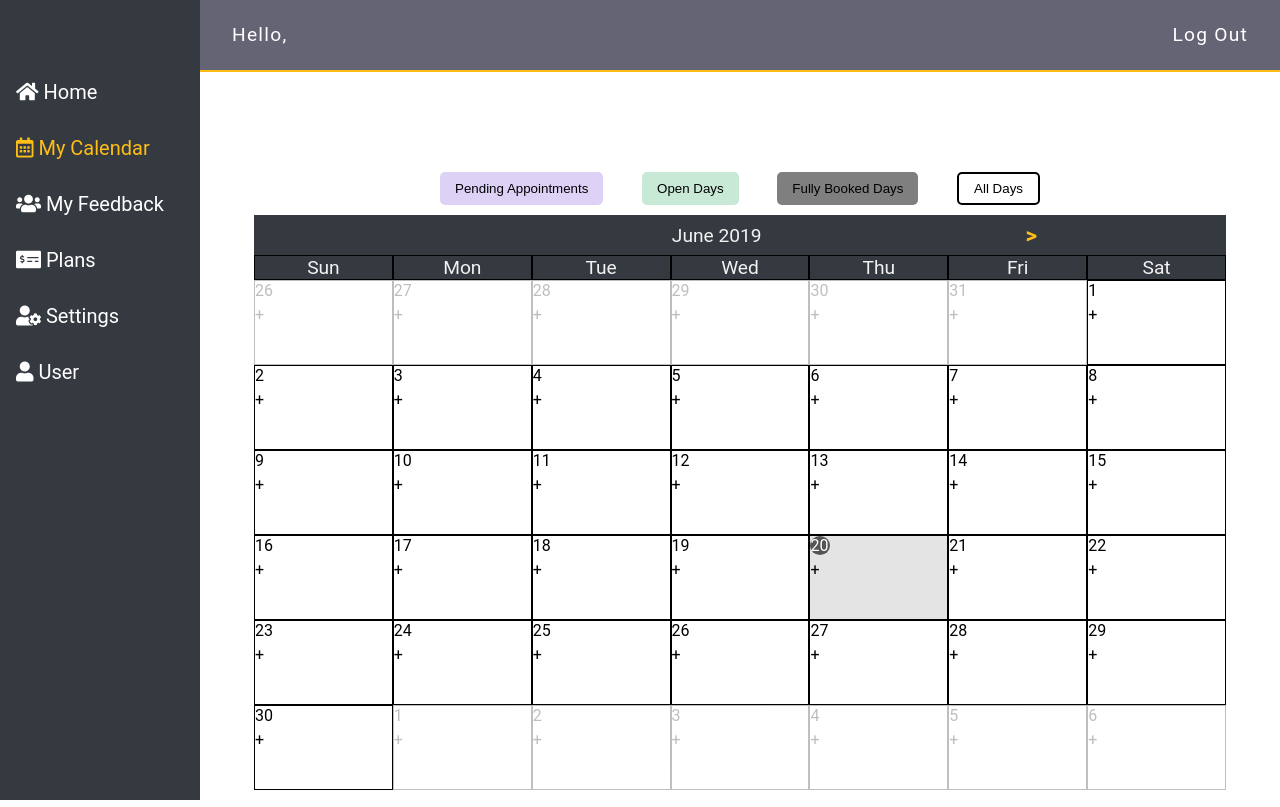
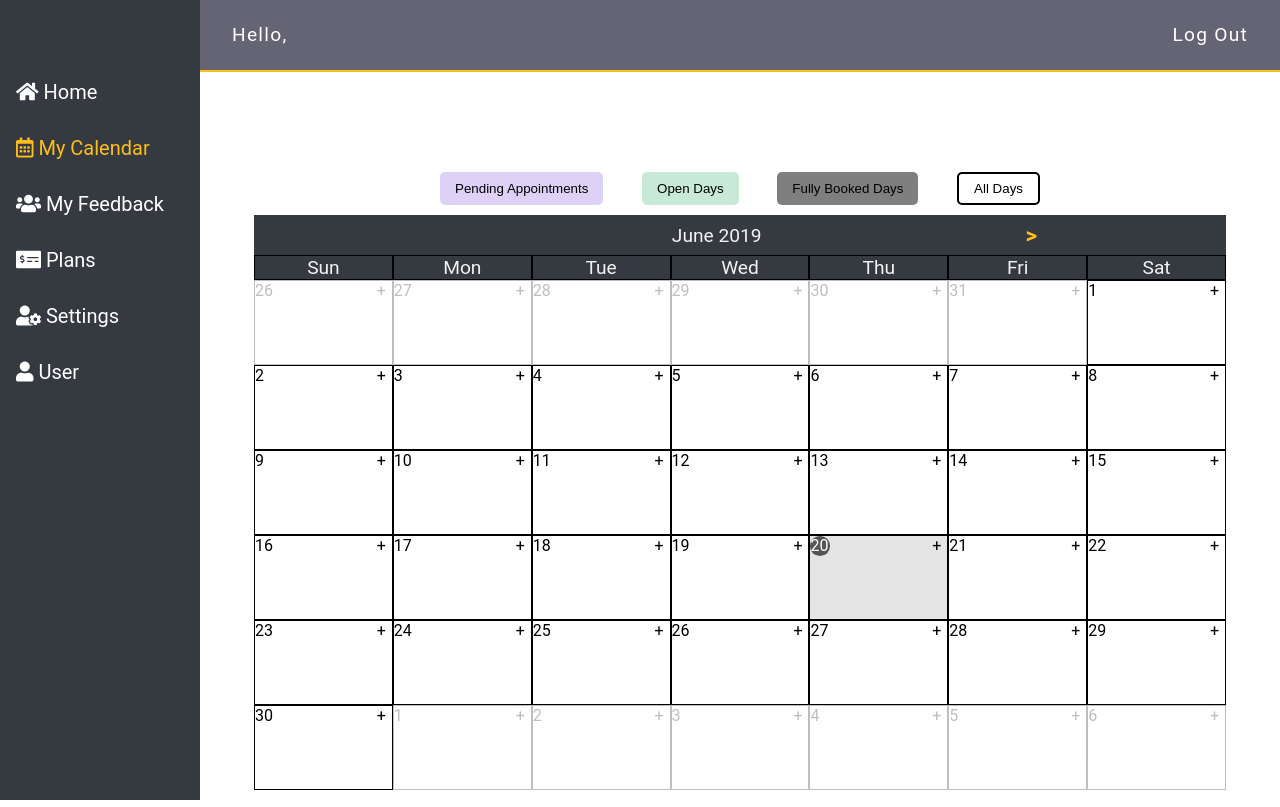
Before and after one commit to pt3-labs-contractor/PT3Labs_Contractor_FE, a React (Create React App) app in the folder client/: page /contractorCalendar in a window 1280 px wide. Built offline with nearby package versions, Linux system fonts and the light colour scheme; no server answers.

Commit message:
TWEAK small render bug with change style size in the appoints

```diff
--- a/client/src/components/calendar/Cal.js
+++ b/client/src/components/calendar/Cal.js
@@ -379,9 +379,9 @@ function ContCalendar(props) {
           <div className={`date ${dateFns.isToday(day) ? 'today' : null}`}>
             {dateFns.format(day, 'D')}
           </div>
-          <div className="weekDay">
-            {window.innerWidth <= 601 ? dateFns.format(day, 'ddd') : null}
-          </div>
+          {window.innerWidth <= 601 ? (
+            <div className="weekDay">{dateFns.format(day, 'ddd')}</div>
+          ) : null}
           <div
             className={`add ${!isSameDay ? 'disabled' : null}`}
             data-day={id}
--- a/client/src/components/calendar/cal.scss
+++ b/client/src/components/calendar/cal.scss
@@ -190,7 +190,7 @@ $mobile: (max-width: 601px);
 		list-style: none;
 
 		.timeSlot {
-			font-size: 1.2rem;
+			font-size: 1rem;
 			padding: 5px;
 		}
 
```
